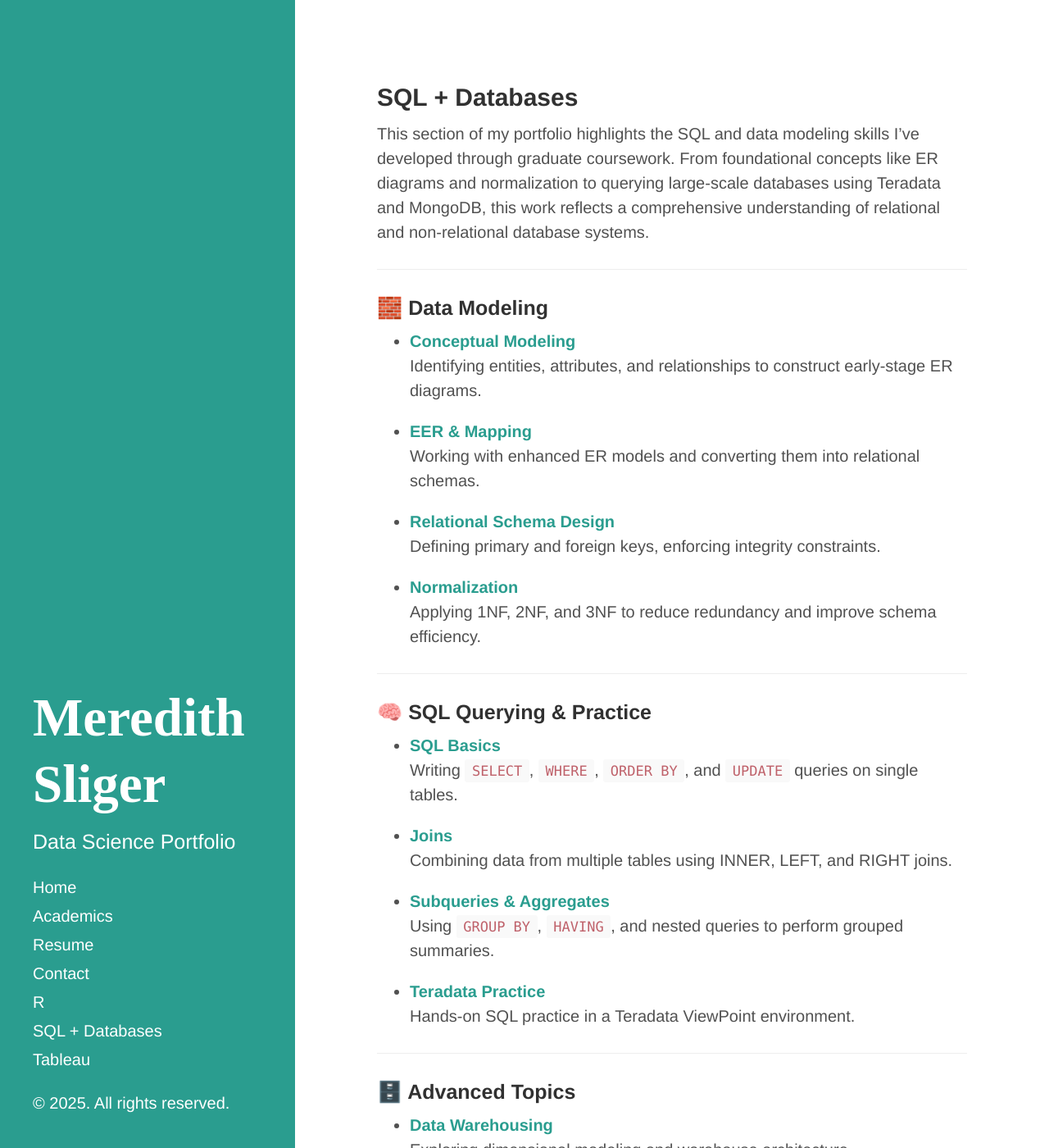
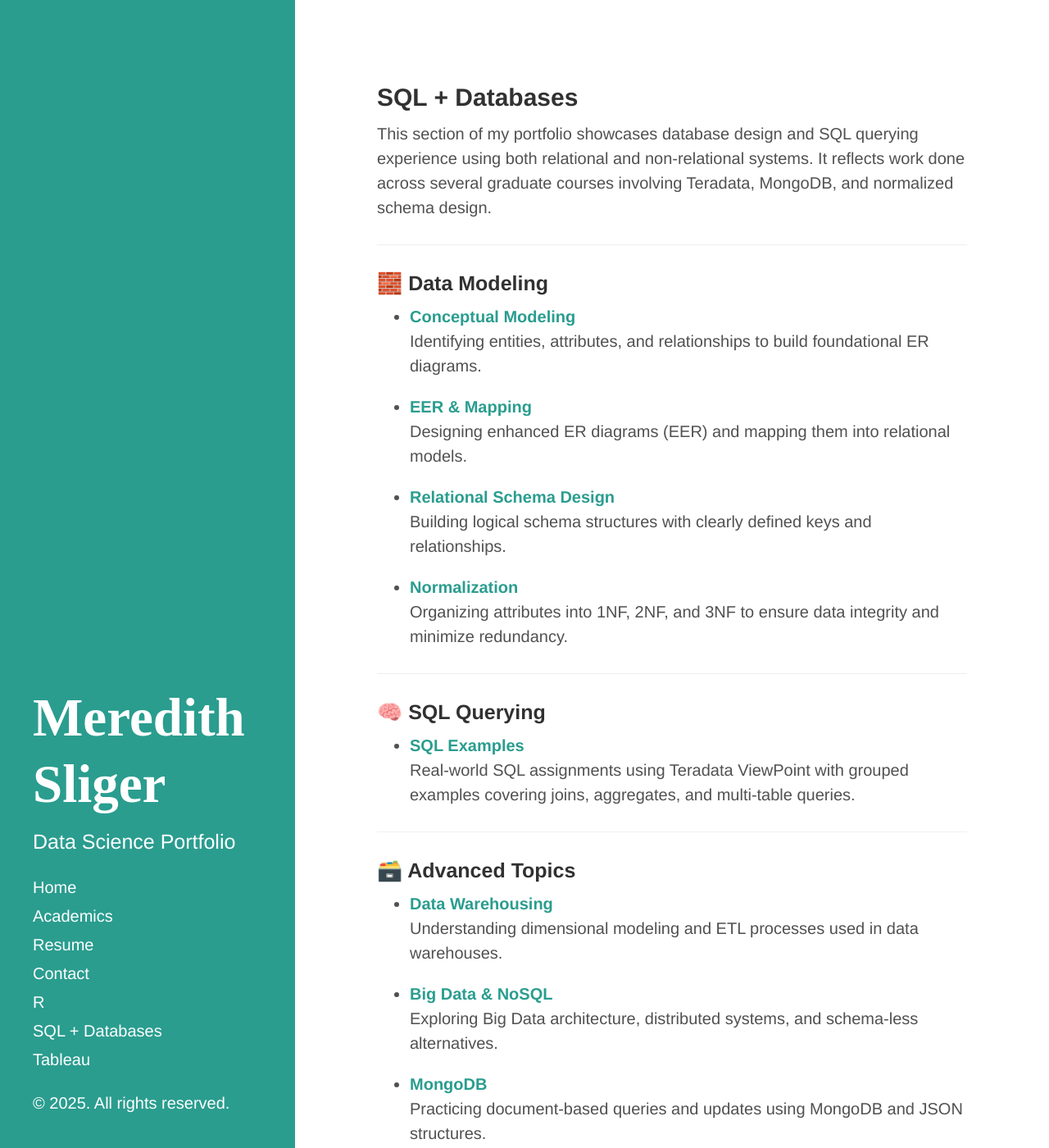
Before and after one commit to meredithsliger/meredithsliger.github.io, a Jekyll site: the page built from sql.md, in a window 1280 px wide and 1400 px high. Shown: the whole window at 82% size. Built offline with Jekyll 4.4.1, drawn with Linux system fonts in a browser that asks for light colours; some of the changed text lies outside the part shown.

Commit message:
Update sql.md

```diff
--- a/sql.md
+++ b/sql.md
@@ -5,53 +5,44 @@ title: SQL + Databases
 
 ## SQL + Databases
 
-This section of my portfolio highlights the SQL and data modeling skills I've developed through graduate coursework. From foundational concepts like ER diagrams and normalization to querying large-scale databases using Teradata and MongoDB, this work reflects a comprehensive understanding of relational and non-relational database systems.
+This section of my portfolio showcases database design and SQL querying experience using both relational and non-relational systems. It reflects work done across several graduate courses involving Teradata, MongoDB, and normalized schema design.
 
 ---
 
 ### 🧱 Data Modeling
 
-- **[Conceptual Modeling](/sql/sql-conceptual-modeling)**
-  Identifying entities, attributes, and relationships to construct early-stage ER diagrams.
+- **[Conceptual Modeling](/sql/conceptual-modeling)**
+  Identifying entities, attributes, and relationships to build foundational ER diagrams.
 
-- **[EER & Mapping](/sql/sql-eer-modeling)**
-  Working with enhanced ER models and converting them into relational schemas.
+- **[EER & Mapping](/sql/eer-modeling)**
+  Designing enhanced ER diagrams (EER) and mapping them into relational models.
 
-- **[Relational Schema Design](/sql/sql-relational-model)**
-  Defining primary and foreign keys, enforcing integrity constraints.
+- **[Relational Schema Design](/sql/relational-model)**
+  Building logical schema structures with clearly defined keys and relationships.
 
-- **[Normalization](/sql/sql-normalization)**
-  Applying 1NF, 2NF, and 3NF to reduce redundancy and improve schema efficiency.
+- **[Normalization](/sql/normalization)**
+  Organizing attributes into 1NF, 2NF, and 3NF to ensure data integrity and minimize redundancy.
 
 ---
 
-### 🧠 SQL Querying & Practice
+### 🧠 SQL Querying
 
-- **[SQL Basics](/sql/sql-query-basics)**
-  Writing `SELECT`, `WHERE`, `ORDER BY`, and `UPDATE` queries on single tables.
-
-- **[Joins](/sql/sql-joins)**
-  Combining data from multiple tables using INNER, LEFT, and RIGHT joins.
-
-- **[Subqueries & Aggregates](/sql/sql-subqueries-aggregates)**
-  Using `GROUP BY`, `HAVING`, and nested queries to perform grouped summaries.
-
-- **[Teradata Practice](/sql/sql-teradata)**
-  Hands-on SQL practice in a Teradata ViewPoint environment.
+- **[SQL Examples](/sql/sql-examples)**
+  Real-world SQL assignments using Teradata ViewPoint with grouped examples covering joins, aggregates, and multi-table queries.
 
 ---
 
-### 🗄️ Advanced Topics
+### 🗃️ Advanced Topics
 
-- **[Data Warehousing](/sql/sql-data-warehousing)**
-  Exploring dimensional modeling and warehouse architecture.
+- **[Data Warehousing](/sql/data-warehousing)**
+  Understanding dimensional modeling and ETL processes used in data warehouses.
 
-- **[Big Data & NoSQL](/sql/sql-big-data)**
-  Learning core concepts of Big Data, Hadoop, and NoSQL alternatives.
+- **[Big Data & NoSQL](/sql/big-data)**
+  Exploring Big Data architecture, distributed systems, and schema-less alternatives.
 
-- **[MongoDB Hands-On](/sql/sql-mongodb)**
-  Performing document-based operations and queries using MongoDB and JSON.
+- **[MongoDB](/sql/mongodb)**
+  Practicing document-based queries and updates using MongoDB and JSON structures.
 
 ---
 
-Each page includes examples, assignments, and practical skills demonstrated throughout the course. This section represents a blend of theory and hands-on work across SQL, database design, and real-world data platforms.
+Each topic page includes detailed examples, formatted SQL code, relational diagrams, and normalized schema models to demonstrate practical data engineering and querying skills across a variety of database environments.
```
